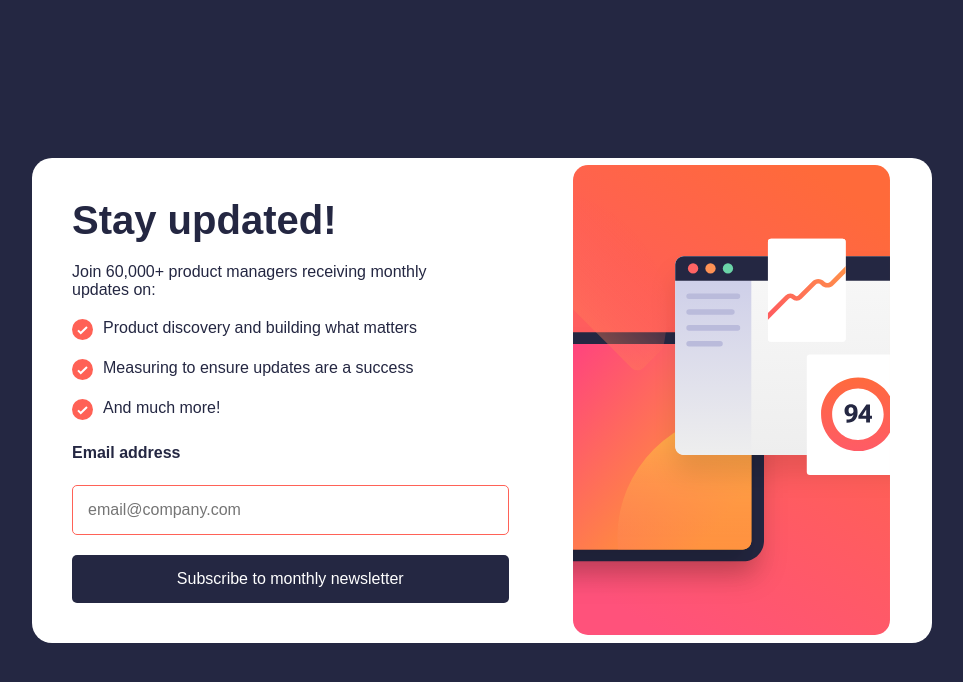
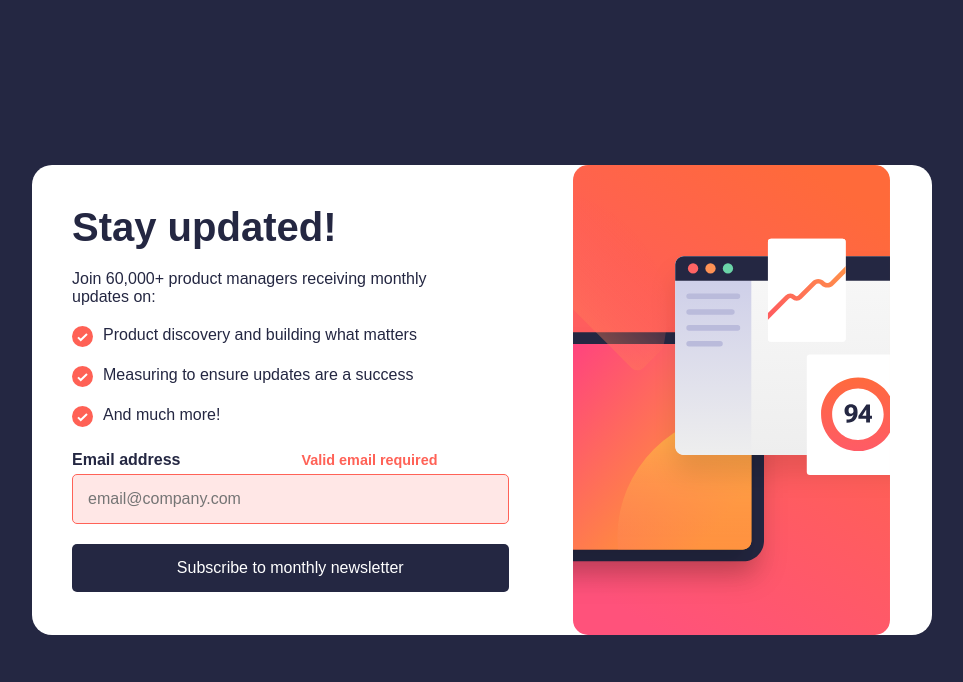
Before and after one commit to Bongani-729/newsletter-sign-up-with-success-message-main, a plain HTML site: page index.html in a window 1280 px wide. Both pictures are taken after a click on the button "Subscribe to monthly newsletter". Shown: the whole page, without its empty margins (158-1121 px from the left). Drawn offline with Linux system fonts and the light colour scheme.

Commit message:
Update index.html

```diff
--- a/index.html
+++ b/index.html
@@ -31,7 +31,6 @@
       border-radius: 20px;
       overflow: hidden;
       padding-right: 17px;
-      margin-right: 400px;
       margin: auto;
     }
 
@@ -63,14 +62,26 @@
     }
 
     .features li::before {
-      content: url('icon-list.svg');
+      content: url('assets/images/icon-list.svg');
       margin-right: 10px;
+    }
+
+    .form-group {
+      position: relative;
     }
 
     .form-group label {
       font-weight: bold;
       margin-bottom: 5px;
-      display: block;
+      display: flex;
+      align-items: center;
+    }
+
+    .error-message {
+      color: hsl(4, 100%, 67%);
+      font-size: 0.9rem;
+      margin-left: 121px;
+      display: none;
     }
 
     .form-group input {
@@ -88,8 +99,9 @@
       box-shadow: 0 0 5px hsl(234, 29%, 20%);
     }
 
-    .form-group input:invalid {
+    .form-group input.invalid {
       border-color: hsl(4, 100%, 67%);
+      background-color: hsl(4, 100%, 95%);
     }
 
     .subscribe-btn {
@@ -120,7 +132,7 @@
       display: flex;
       align-items: center;
       justify-content: center;
-       border-radius: 15px;
+      border-radius: 15px;
     }
 
     .ill img {
@@ -187,7 +199,7 @@
 
       .image-section {
         min-height: 200px;
-        background: url('icon-list.svg') no-repeat center;
+        background: url('assets/images/icon-list.svg') no-repeat center;
         background-size: cover;
       }
 
@@ -221,36 +233,53 @@
         <li>And much more!</li>
       </ul>
       <div class="form-group">
-        <label for="email">Email address</label><br>
-        <input type="email" id="email" name="email" placeholder="email@company.com" required="">
+        <label for="email">Email address <span id="errorMessage" class="error-message">Valid email required</span></label>
+        <input type="email" id="email" name="email" placeholder="email@company.com" required>
       </div>
       <button class="subscribe-btn">Subscribe to monthly newsletter</button>
     </div>
     <div class="ill">
-      <img src="illustration-sign-up-desktop.svg">
+      <img src="assets/images/illustration-sign-up-desktop.svg">
     </div>
   </div>
   <div class="success-message" id="successMessage">
-    <img src="icon-list.svg" alt="Checkmark Icon">
+    <img src="assets/images/icon-success.svg" alt="Checkmark Icon">
     <h1>Thanks for subscribing!</h1>
-    <p>A confirmation email has been sent to <span id="submittedEmail"></span>. Please open it and click the button inside to confirm your subscription.</p>
+    <p>A confirmation email has been sent to <b><span id="submittedEmail"></span></b>. Please open it and click the button inside to confirm your subscription.</p>
     <button class="dismiss-btn">Dismiss message</button>
   </div>
 
   <script>
-    document.querySelector('.subscribe-btn').addEventListener('click', function() {
-      const email = document.getElementById('email').value;
-      if (email && document.getElementById('email').checkValidity()) {
-        document.getElementById('submittedEmail').textContent = email;
-        document.getElementById('signUpForm').style.display = 'none';
-        document.getElementById('successMessage').style.display = 'block';
+    const subscribeBtn = document.querySelector('.subscribe-btn');
+    const emailInput = document.getElementById('email');
+    const errorMessage = document.getElementById('errorMessage');
+    const submittedEmail = document.getElementById('submittedEmail');
+    const signUpForm = document.getElementById('signUpForm');
+    const successMessage = document.getElementById('successMessage');
+
+    subscribeBtn.addEventListener('click', function(e) {
+      e.preventDefault();
+
+      const email = emailInput.value.trim();
+
+      if (!email || !emailInput.checkValidity()) {
+        errorMessage.style.display = 'inline';
+        emailInput.classList.add('invalid');
+      } else {
+        errorMessage.style.display = 'none';
+        emailInput.classList.remove('invalid');
+        submittedEmail.textContent = email;
+        signUpForm.style.display = 'none';
+        successMessage.style.display = 'block';
       }
     });
 
     document.querySelector('.dismiss-btn').addEventListener('click', function() {
-      document.getElementById('successMessage').style.display = 'none';
-      document.getElementById('signUpForm').style.display = 'flex';
-      document.getElementById('email').value = '';
+      successMessage.style.display = 'none';
+      signUpForm.style.display = 'flex';
+      emailInput.value = '';
+      errorMessage.style.display = 'none';
+      emailInput.classList.remove('invalid');
     });
   </script>
 </body>
```
